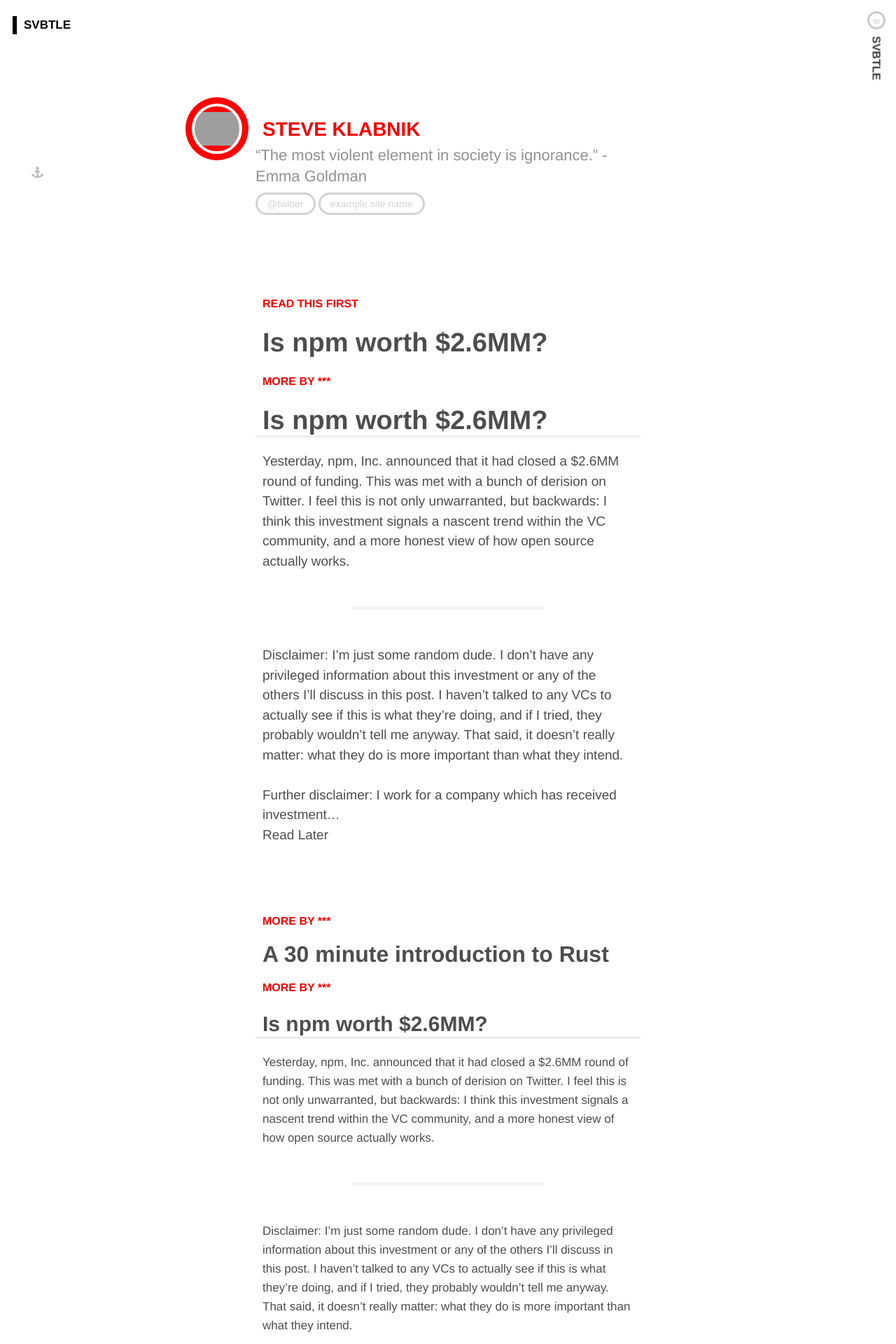
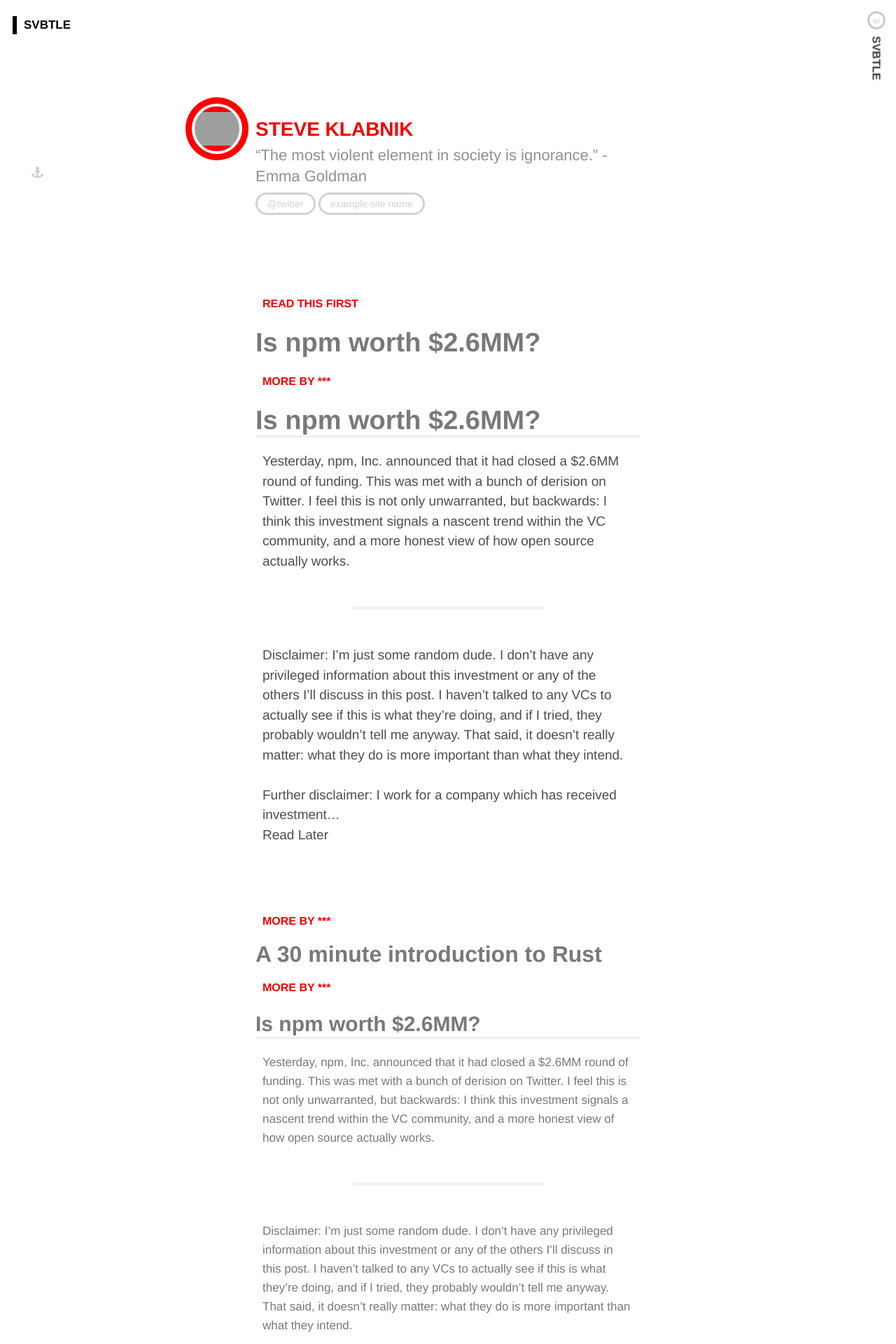
Before and after one commit to orlando/svbtle-jekyll, a Jekyll site: the page built from index.html, in a window 1280 px wide. Shown: the top 1920 px of the page at 70% size. Built offline with Jekyll 4.4.1, drawn with Linux system fonts in a browser that asks for light colours; nearby versions of some CDN libraries; Markdown is read by kramdown in place of the engine named in the settings; the list of posts is cut into pages by our own code; grey boxes are pictures that could not be loaded.

Commit message:
Padding on text

```diff
--- a/assets/stylesheets/styles.css
+++ b/assets/stylesheets/styles.css
@@ -127,6 +127,7 @@
   padding-left: 10px;
   position: relative;
   width: 570px;
+  max-width: 100%;
 }
 
 .main-header .profile-links {
@@ -250,14 +251,13 @@
 p,
 .tag-read-first,
 *::before,
-h1,
 .post > a {
   padding: 0 10px;
 }
 
 .next-article,
 .post {
-  color: #4d4d4d;
+  color: #797979;
 }
 
 .post blockquote {
@@ -295,6 +295,7 @@
 article:nth-child(2) p {
   line-height: 28.5px;
   font-size: 19px;
+  color: #4d4d4d;
 }
 
 article:nth-child(2) .article-separator{
```
